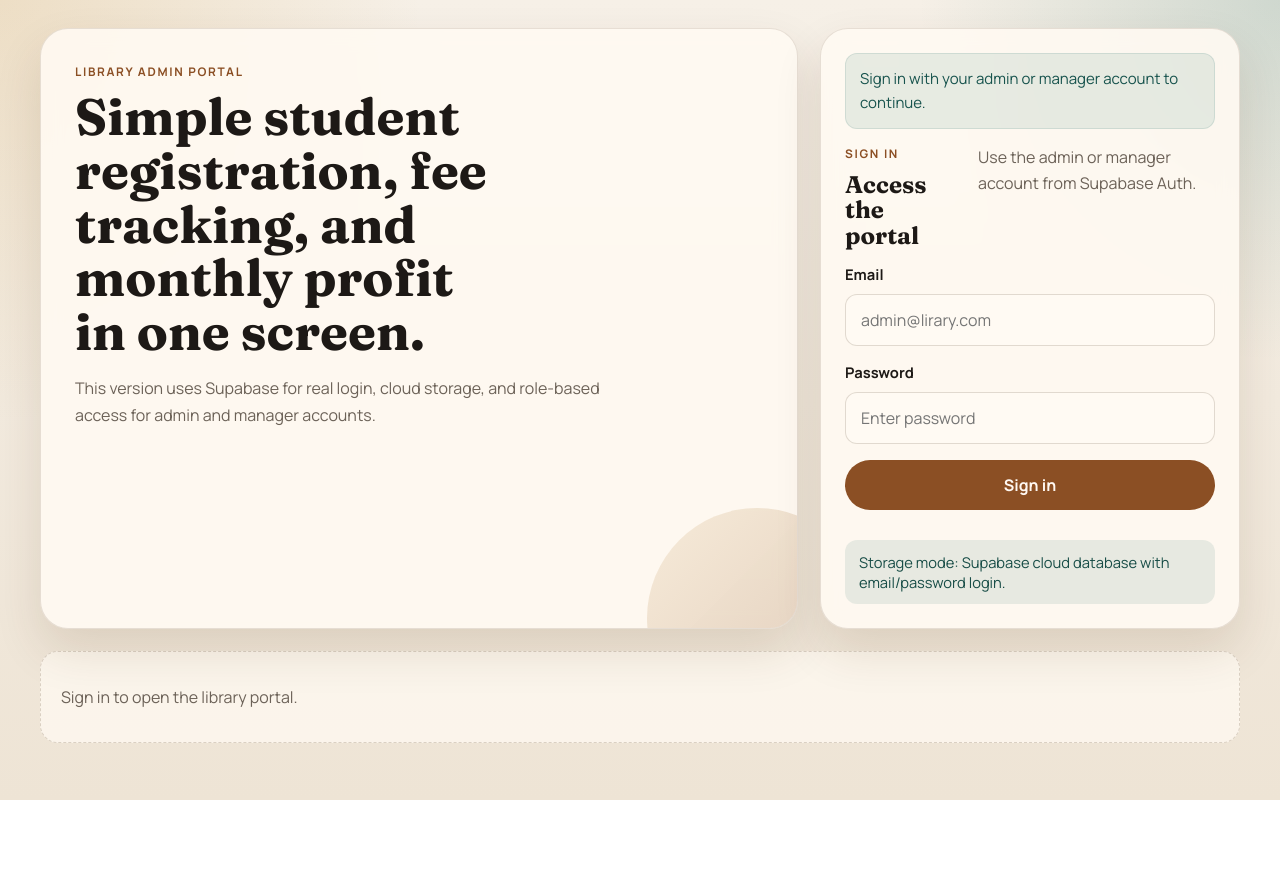
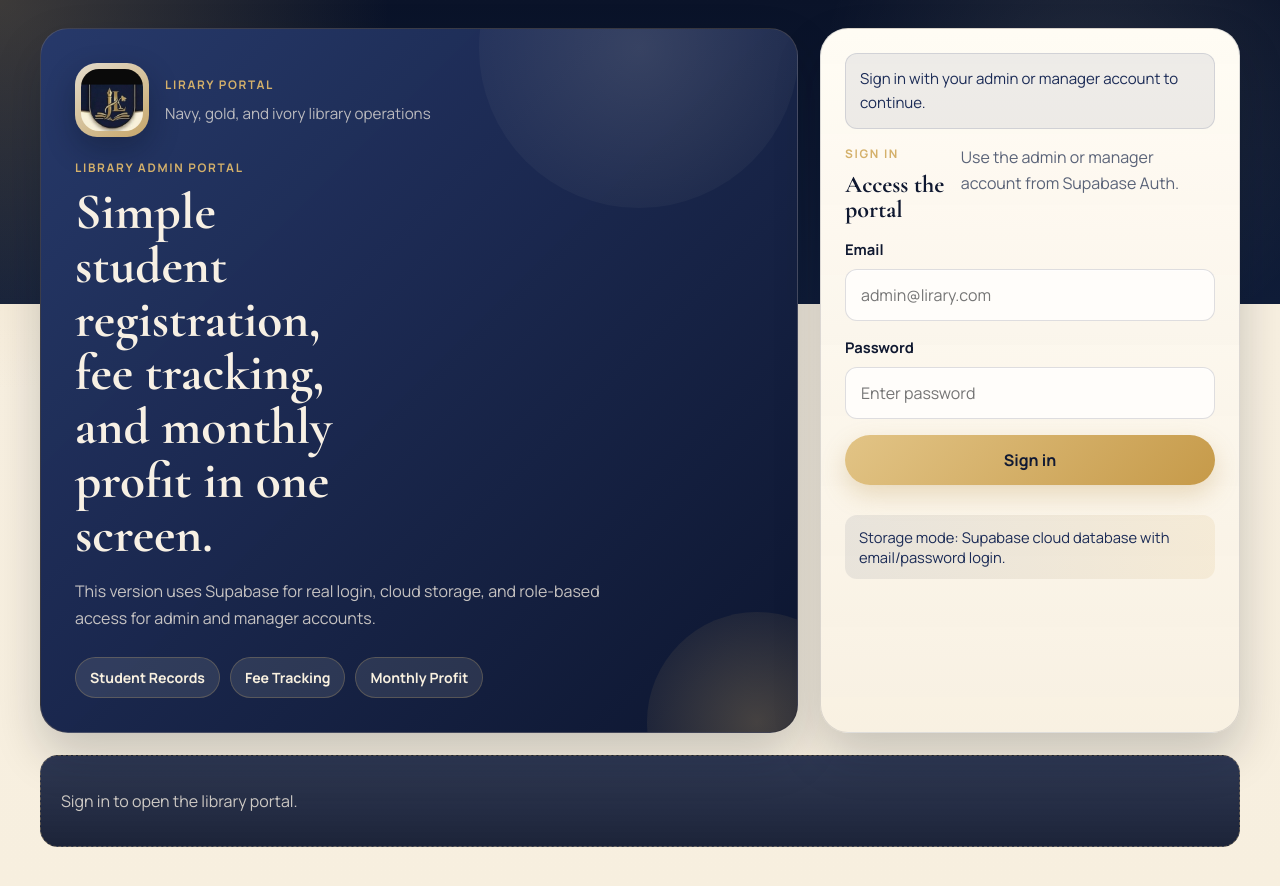
Before and after one commit to YousafKhan7/lirary, a plain HTML site: page index.html in a window 1280 px wide. Before the commit the page ends 800 px from the top, so only its background shows below. Drawn offline with nearby package versions, Linux system fonts and the light colour scheme.

Commit message:
Align portal theme with logo branding

```diff
--- a/index.html
+++ b/index.html
@@ -7,7 +7,7 @@
   <link rel="preconnect" href="https://fonts.googleapis.com" />
   <link rel="preconnect" href="https://fonts.gstatic.com" crossorigin />
   <link
-    href="https://fonts.googleapis.com/css2?family=Fraunces:wght@500;700&family=Manrope:wght@400;500;600;700&display=swap"
+    href="https://fonts.googleapis.com/css2?family=Cormorant+Garamond:wght@500;600;700&family=Manrope:wght@400;500;600;700&display=swap"
     rel="stylesheet"
   />
   <link rel="stylesheet" href="styles.css" />
@@ -16,12 +16,27 @@
   <div class="page-shell">
     <header class="hero">
       <div class="hero-copy">
+        <div class="brand-lockup">
+          <div class="brand-logo-wrap">
+            <img class="brand-logo" src="image.png" alt="Library logo" />
+          </div>
+          <div>
+            <p class="eyebrow">Lirary Portal</p>
+            <p class="brand-line">Navy, gold, and ivory library operations</p>
+          </div>
+        </div>
         <p class="eyebrow">Library Admin Portal</p>
         <h1>Simple student registration, fee tracking, and monthly profit in one screen.</h1>
         <p class="hero-text">
           This version uses Supabase for real login, cloud storage, and role-based access for
           admin and manager accounts.
         </p>
+
+        <div class="hero-chips">
+          <span class="hero-chip">Student Records</span>
+          <span class="hero-chip">Fee Tracking</span>
+          <span class="hero-chip">Monthly Profit</span>
+        </div>
       </div>
 
       <div class="hero-panel">
--- a/styles.css
+++ b/styles.css
@@ -1,17 +1,21 @@
 :root {
-  --bg: #f4efe5;
-  --bg-accent: #e9dcc8;
-  --paper: rgba(255, 250, 242, 0.9);
-  --paper-strong: #fffaf3;
-  --ink: #1d1916;
-  --muted: #6c6258;
-  --line: rgba(68, 44, 20, 0.13);
-  --primary: #8b4f24;
-  --primary-dark: #6f3914;
-  --teal: #1f6b63;
-  --gold: #c9963f;
-  --danger: #b04636;
-  --shadow: 0 22px 48px rgba(73, 43, 12, 0.12);
+  --bg: #091126;
+  --bg-ink: #111d37;
+  --bg-accent: #f4ead5;
+  --paper: rgba(253, 249, 241, 0.95);
+  --paper-strong: #fffdfa;
+  --ink: #0f1830;
+  --muted: #5a6378;
+  --line: rgba(22, 33, 61, 0.14);
+  --primary: #d4b06a;
+  --primary-dark: #b48f48;
+  --secondary: #1b2b56;
+  --secondary-soft: #27396b;
+  --teal: #244b74;
+  --gold: #d4b06a;
+  --gold-soft: #f4e0b1;
+  --danger: #a3473d;
+  --shadow: 0 22px 48px rgba(5, 13, 31, 0.2);
   --radius-lg: 28px;
   --radius-md: 18px;
   --radius-sm: 12px;
@@ -27,9 +31,9 @@ body {
   font-family: "Manrope", sans-serif;
   color: var(--ink);
   background:
-    radial-gradient(circle at top left, rgba(201, 150, 63, 0.2), transparent 28%),
-    radial-gradient(circle at top right, rgba(31, 107, 99, 0.18), transparent 24%),
-    linear-gradient(180deg, #f6f0e7 0%, #eee4d5 100%);
+    radial-gradient(circle at top left, rgba(212, 176, 106, 0.25), transparent 25%),
+    radial-gradient(circle at 85% 10%, rgba(255, 248, 222, 0.1), transparent 20%),
+    linear-gradient(180deg, #0a1329 0%, #101d39 34%, #f8f0e1 34%, #f7efdf 100%);
 }
 
 button,
@@ -60,12 +64,18 @@ select {
   background: var(--paper);
   box-shadow: var(--shadow);
   backdrop-filter: blur(10px);
+  animation: rise-in 480ms ease both;
 }
 
 .hero-copy {
   padding: 34px;
   position: relative;
   overflow: hidden;
+  color: #f7f0e4;
+  background:
+    linear-gradient(135deg, rgba(39, 57, 107, 0.96), rgba(12, 21, 46, 0.98)),
+    var(--secondary);
+  border-color: rgba(212, 176, 106, 0.2);
 }
 
 .hero-copy::after {
@@ -75,13 +85,23 @@ select {
   width: 220px;
   height: 220px;
   border-radius: 50%;
-  background: linear-gradient(135deg, rgba(201, 150, 63, 0.12), rgba(139, 79, 36, 0.28));
+  background: radial-gradient(circle, rgba(212, 176, 106, 0.28), rgba(212, 176, 106, 0));
+}
+
+.hero-copy::before {
+  content: "";
+  position: absolute;
+  inset: -20% auto auto 58%;
+  width: 320px;
+  height: 320px;
+  border-radius: 50%;
+  background: radial-gradient(circle, rgba(255, 247, 220, 0.12), rgba(255, 247, 220, 0));
 }
 
 .hero h1,
 .section-heading h2 {
   margin: 0;
-  font-family: "Fraunces", serif;
+  font-family: "Cormorant Garamond", serif;
   line-height: 1.05;
 }
 
@@ -93,7 +113,7 @@ select {
 .hero-text {
   max-width: 58ch;
   margin: 16px 0 0;
-  color: var(--muted);
+  color: rgba(247, 240, 228, 0.78);
   line-height: 1.7;
 }
 
@@ -106,6 +126,55 @@ select {
   color: var(--primary);
 }
 
+.brand-lockup {
+  display: flex;
+  align-items: center;
+  gap: 16px;
+  margin-bottom: 22px;
+}
+
+.brand-logo-wrap {
+  width: 74px;
+  height: 74px;
+  padding: 6px;
+  border-radius: 22px;
+  background: linear-gradient(145deg, rgba(244, 234, 213, 0.92), rgba(212, 176, 106, 0.92));
+  box-shadow: 0 12px 30px rgba(6, 12, 25, 0.3);
+}
+
+.brand-logo {
+  width: 100%;
+  height: 100%;
+  object-fit: cover;
+  border-radius: 18px;
+  display: block;
+}
+
+.brand-line {
+  margin: 0;
+  color: rgba(247, 240, 228, 0.72);
+  font-size: 0.95rem;
+}
+
+.hero-chips {
+  display: flex;
+  flex-wrap: wrap;
+  gap: 10px;
+  margin-top: 24px;
+}
+
+.hero-chip {
+  display: inline-flex;
+  align-items: center;
+  padding: 10px 14px;
+  border-radius: 999px;
+  background: rgba(255, 249, 235, 0.1);
+  border: 1px solid rgba(212, 176, 106, 0.26);
+  color: #f8f0df;
+  font-size: 0.88rem;
+  font-weight: 700;
+}
+
 .hero-panel,
 .summary-panel,
 .card {
@@ -116,6 +185,9 @@ select {
   display: grid;
   align-content: start;
   gap: 16px;
+  background:
+    linear-gradient(180deg, rgba(255, 252, 245, 0.98), rgba(248, 240, 225, 0.94)),
+    var(--paper);
 }
 
 .panel-heading,
@@ -151,15 +223,15 @@ select {
 }
 
 .app-message.info {
-  background: rgba(31, 107, 99, 0.1);
-  border-color: rgba(31, 107, 99, 0.12);
-  color: #17534d;
+  background: rgba(39, 57, 107, 0.08);
+  border-color: rgba(39, 57, 107, 0.14);
+  color: var(--secondary);
 }
 
 .app-message.success {
-  background: rgba(31, 107, 99, 0.12);
-  border-color: rgba(31, 107, 99, 0.18);
-  color: #155149;
+  background: rgba(212, 176, 106, 0.14);
+  border-color: rgba(212, 176, 106, 0.24);
+  color: #5f491f;
 }
 
 .app-message.error {
@@ -172,8 +244,8 @@ select {
   margin: 14px 0 0;
   padding: 12px 14px;
   border-radius: var(--radius-sm);
-  background: rgba(31, 107, 99, 0.1);
-  color: #184d47;
+  background: linear-gradient(90deg, rgba(18, 33, 70, 0.08), rgba(212, 176, 106, 0.14));
+  color: var(--secondary);
   font-size: 0.92rem;
 }
 
@@ -214,16 +286,17 @@ select {
 .input-group select {
   width: 100%;
   padding: 14px 15px;
-  border: 1px solid rgba(68, 44, 20, 0.16);
+  border: 1px solid rgba(22, 33, 61, 0.14);
   border-radius: var(--radius-sm);
   background: var(--paper-strong);
   color: var(--ink);
+  box-shadow: inset 0 1px 0 rgba(255, 255, 255, 0.7);
 }
 
 .input-group input:focus,
 .input-group select:focus {
-  outline: 2px solid rgba(31, 107, 99, 0.28);
-  border-color: rgba(31, 107, 99, 0.42);
+  outline: 2px solid rgba(212, 176, 106, 0.32);
+  border-color: rgba(212, 176, 106, 0.52);
 }
 
 .compact {
@@ -257,13 +330,14 @@ select {
 .stat-card {
   padding: 18px;
   border-radius: var(--radius-md);
-  background: rgba(255, 248, 239, 0.88);
+  background: linear-gradient(180deg, rgba(255, 252, 245, 0.96), rgba(244, 234, 213, 0.9));
   border: 1px solid var(--line);
 }
 
 .stat-card.accent {
-  background: linear-gradient(145deg, rgba(31, 107, 99, 0.95), rgba(16, 82, 75, 0.95));
-  color: #effffb;
+  background: linear-gradient(145deg, rgba(37, 55, 104, 0.98), rgba(14, 24, 49, 0.98));
+  color: #f8f1e3;
+  border-color: rgba(212, 176, 106, 0.22);
 }
 
 .stat-card span,
@@ -297,7 +371,7 @@ select {
 .finance-strip article {
   padding: 18px;
   border-radius: var(--radius-md);
-  background: rgba(139, 79, 36, 0.06);
+  background: linear-gradient(180deg, rgba(255, 252, 245, 0.92), rgba(249, 241, 226, 0.88));
   border: 1px solid var(--line);
 }
 
@@ -332,21 +406,24 @@ select {
   border: 0;
   border-radius: 999px;
   padding: 14px 20px;
-  background: var(--primary);
-  color: #fff8f2;
+  background: linear-gradient(135deg, #e2c486, #c69a49);
+  color: #111a33;
   font-weight: 800;
   cursor: pointer;
+  box-shadow: 0 10px 24px rgba(184, 143, 72, 0.28);
   transition: 160ms ease;
 }
 
 .primary-btn:hover,
 .status-btn:hover {
   transform: translateY(-1px);
-  background: var(--primary-dark);
+  background: linear-gradient(135deg, #ebcf97, #bd9140);
 }
 
 .primary-btn.alt {
-  background: var(--teal);
+  background: linear-gradient(135deg, #2c447f, #17284e);
+  color: #f8f0df;
+  box-shadow: 0 10px 24px rgba(23, 40, 78, 0.24);
 }
 
 .ghost-btn {
@@ -355,9 +432,9 @@ select {
   justify-content: center;
   border-radius: 999px;
   padding: 12px 18px;
-  border: 1px solid rgba(68, 44, 20, 0.16);
-  background: rgba(255, 250, 242, 0.78);
-  color: var(--ink);
+  border: 1px solid rgba(22, 33, 61, 0.14);
+  background: rgba(255, 250, 242, 0.92);
+  color: var(--secondary);
   font-weight: 800;
   cursor: pointer;
 }
@@ -380,12 +457,13 @@ select {
 }
 
 .status-btn.pending {
-  background: var(--gold);
+  background: linear-gradient(135deg, #ebd39c, #d4b06a);
   color: #3c2a10;
 }
 
 .status-btn.paid {
-  background: var(--teal);
+  background: linear-gradient(135deg, #2d447c, #1a2b53);
+  color: #f7f0e4;
 }
 
 .status-text {
@@ -397,13 +475,13 @@ select {
 }
 
 .status-text.pending {
-  background: rgba(201, 150, 63, 0.15);
-  color: #865c18;
+  background: rgba(212, 176, 106, 0.18);
+  color: #7b5a1f;
 }
 
 .status-text.paid {
-  background: rgba(31, 107, 99, 0.14);
-  color: #14544d;
+  background: rgba(27, 43, 86, 0.12);
+  color: #223563;
 }
 
 .status-text.restricted {
@@ -430,7 +508,7 @@ td {
 }
 
 th {
-  color: var(--muted);
+  color: var(--secondary-soft);
   font-size: 0.84rem;
   text-transform: uppercase;
   letter-spacing: 0.08em;
@@ -450,7 +528,7 @@ th {
   padding: 16px 18px;
   border-radius: var(--radius-md);
   border: 1px solid var(--line);
-  background: rgba(255, 248, 239, 0.88);
+  background: linear-gradient(180deg, rgba(255, 253, 247, 0.95), rgba(245, 236, 217, 0.92));
 }
 
 .session-label {
@@ -464,10 +542,10 @@ th {
 
 .auth-gate {
   padding: 18px 20px;
-  border: 1px dashed rgba(68, 44, 20, 0.18);
+  border: 1px dashed rgba(212, 176, 106, 0.36);
   border-radius: var(--radius-md);
-  background: rgba(255, 250, 242, 0.74);
-  color: var(--muted);
+  background: linear-gradient(180deg, rgba(19, 31, 64, 0.88), rgba(14, 23, 46, 0.94));
+  color: rgba(247, 240, 228, 0.8);
 }
 
 .is-hidden {
@@ -531,4 +609,20 @@ th {
     max-width: none;
     font-size: 2.2rem;
   }
+
+  .brand-lockup {
+    align-items: flex-start;
+  }
 }
+
+@keyframes rise-in {
+  from {
+    opacity: 0;
+    transform: translateY(18px);
+  }
+
+  to {
+    opacity: 1;
+    transform: translateY(0);
+  }
+}
```
Also changed, not shown: image.png (added).
